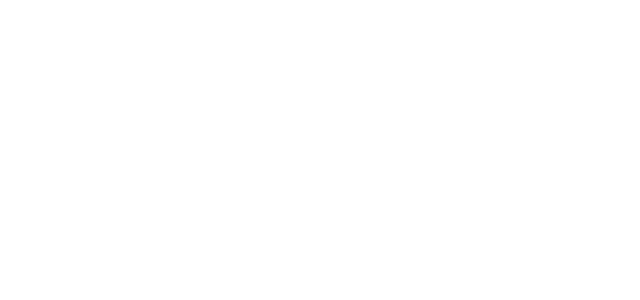
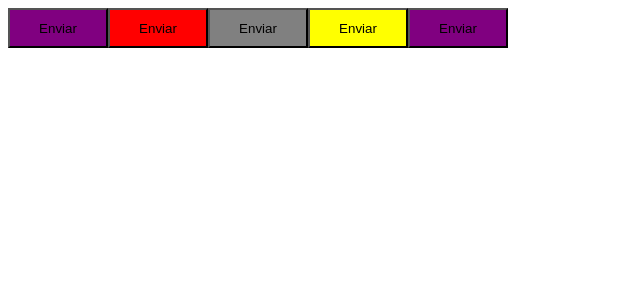
Before and after one commit to weslley281/Ignite-Timer, a React (Vite) app: page / in a window 1280 px wide. Shown: the top 300 px of the page, without its empty margins (0-640 px from the left). Built offline with nearby package versions, Linux system fonts and the light colour scheme.

Commit message:
advanced of styled components

```diff
--- a/src/App.tsx
+++ b/src/App.tsx
@@ -1,8 +1,17 @@
 import { useState } from 'react';
 import reactLogo from './assets/react.svg';
+import { Button } from './components/Button';
 
 export function App() {
   const [count, setCount] = useState(0);
 
-  return <div className="App"></div>;
+  return (
+    <>
+      <Button variante="primary" />
+      <Button variante="danger" />
+      <Button variante="secondary" />
+      <Button variante="alert" />
+      <Button />
+    </>
+  );
 }
--- /dev/null
+++ b/src/components/Button.styles.ts
@@ -0,0 +1,31 @@
+import styled, { css } from 'styled-components';
+
+export type ButtonVariante =
+  | 'primary'
+  | 'secondary'
+  | 'danger'
+  | 'success'
+  | 'alert';
+
+interface ButtonContainerProps {
+  variante: ButtonVariante;
+}
+
+const buttonVariants = {
+  primary: 'purple',
+  secondary: 'gray',
+  danger: 'red',
+  success: 'green',
+  alert: 'yellow',
+};
+
+export const ButtonContainer = styled.button<ButtonContainerProps>`
+  width: 100px;
+  height: 40px;
+
+  ${(props) => {
+    return css`
+      background-color: ${buttonVariants[props.variante]};
+    `;
+  }}
+`;
--- /dev/null
+++ b/src/components/Button.tsx
@@ -0,0 +1,9 @@
+import { ButtonContainer, ButtonVariante } from './Button.styles';
+
+interface ButtonProps {
+  variante?: ButtonVariante;
+}
+
+export function Button({ variante = 'primary' }: ButtonProps) {
+  return <ButtonContainer variante={variante}>Enviar</ButtonContainer>;
+}
```
